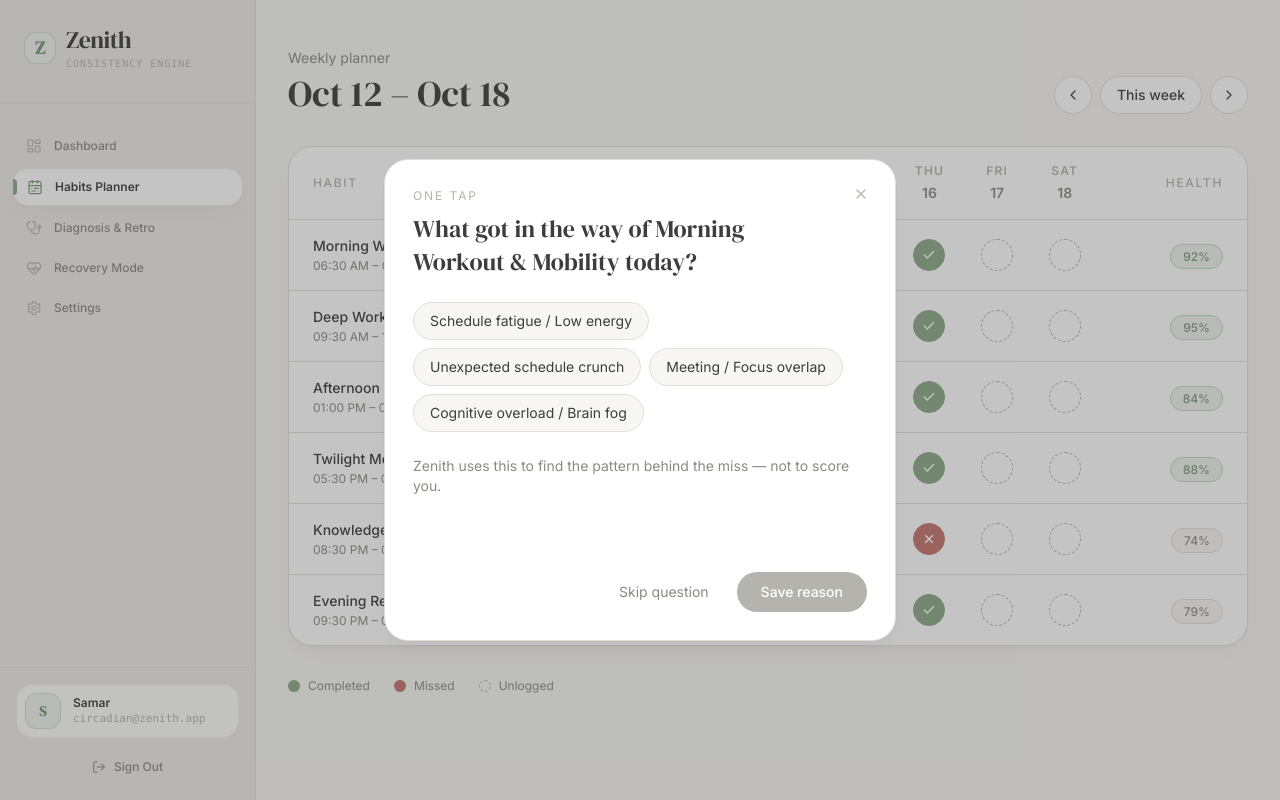
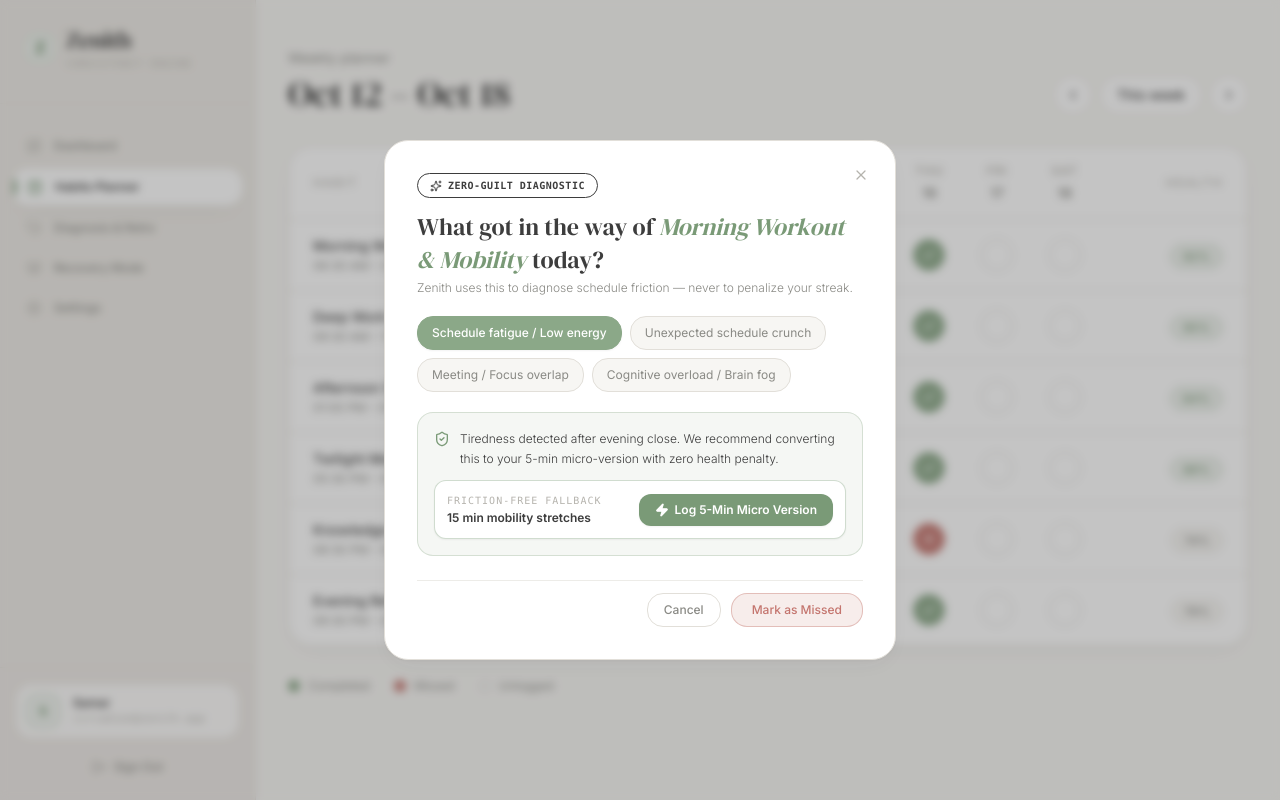
Before and after one commit to SamarSiddiqui/Zenith, a Next.js app: page /habits in a window 1280 px wide. Both pictures are taken after a click on the button 657 px from the left and 255 px from the top of the page. Built offline with nearby package versions, Linux system fonts and the light colour scheme; no server answers.

Commit message:
feat(habits): upgrade SkipModal with 1-click 5-min micro-step logging and friction diagnostics

```diff
--- a/app/habits/page.tsx
+++ b/app/habits/page.tsx
@@ -20,14 +20,14 @@ export default function HabitsPage() {
   const [grid, setGrid] = useState<Grid>(
     Object.fromEntries(seedHabits.map((h) => [h.id, [...h.week]]))
   );
-  const [modalHabit, setModalHabit] = useState<string | null>(null);
+  const [modalHabit, setModalHabit] = useState<(typeof seedHabits)[0] | null>(null);
 
-  const toggle = (habitId: string, habitName: string, dayIndex: number) => {
+  const toggle = (habitId: string, habit: (typeof seedHabits)[0], dayIndex: number) => {
     setGrid((prev) => {
       const row = [...prev[habitId]];
       const next = cycle[row[dayIndex]];
       row[dayIndex] = next;
-      if (next === 'missed') setModalHabit(habitName);
+      if (next === 'missed') setModalHabit(habit);
       return { ...prev, [habitId]: row };
     });
   };
@@ -99,7 +99,7 @@ export default function HabitsPage() {
                         whileHover={{ scale: 1.12 }}
                         whileTap={{ scale: 0.88 }}
                         transition={{ duration: 0.12, ease: 'easeOut' }}
-                        onClick={() => toggle(habit.id, habit.name, i)}
+                        onClick={() => toggle(habit.id, habit, i)}
                         aria-label={`${habit.name} on ${weekDays[i]} ${weekDates[i]} — ${status}`}
                         className={[
                           'mx-auto flex h-8 w-8 items-center justify-center rounded-full border transition-colors duration-150 ease-out',
@@ -159,7 +159,7 @@ export default function HabitsPage() {
           </span>
         </div>
 
-        <SkipModal habitName={modalHabit} onClose={() => setModalHabit(null)} />
+        <SkipModal habit={modalHabit} onClose={() => setModalHabit(null)} />
       </div>
     </Layout>
   );
--- a/components/habits/SkipModal.tsx
+++ b/components/habits/SkipModal.tsx
@@ -2,121 +2,174 @@
 
 import React, { useState } from 'react';
 import { AnimatePresence, motion } from 'framer-motion';
-import { X, Sparkles } from 'lucide-react';
+import { X, Sparkles, ShieldCheck, Zap, ArrowRight, Check } from 'lucide-react';
 import { skipReasons } from '../../data/zenith';
+import type { Habit } from '../../types/zenith';
 
 interface SkipModalProps {
-  habitName: string | null;
+  habit: Habit | null;
+  dayIndex?: number;
   onClose: () => void;
+  onLogMicroStep?: (habitId: string, dayIndex?: number) => void;
+  onConfirmMiss?: (habitId: string, dayIndex?: number) => void;
 }
 
-export function SkipModal({ habitName, onClose }: SkipModalProps) {
-  const [selected, setSelected] = useState<string | null>(null);
-  const response = skipReasons.find((r) => r.id === selected)?.response;
+export function SkipModal({
+  habit,
+  dayIndex = 3,
+  onClose,
+  onLogMicroStep,
+  onConfirmMiss,
+}: SkipModalProps) {
+  const [selectedReasonId, setSelectedReasonId] = useState<string | null>('tired');
+  const [isLoggedMicro, setIsLoggedMicro] = useState(false);
 
-  const close = () => {
-    setSelected(null);
+  if (!habit) return null;
+
+  const currentReason = skipReasons.find((r) => r.id === selectedReasonId) || skipReasons[0];
+
+  const handleClose = () => {
+    setSelectedReasonId('tired');
+    setIsLoggedMicro(false);
     onClose();
   };
 
+  const handleAcceptMicroStep = () => {
+    if (onLogMicroStep && habit) {
+      onLogMicroStep(habit.id, dayIndex);
+      setIsLoggedMicro(true);
+      setTimeout(() => {
+        handleClose();
+      }, 900);
+    }
+  };
+
+  const handleSaveMissReason = () => {
+    if (onConfirmMiss && habit) {
+      onConfirmMiss(habit.id, dayIndex);
+    }
+    handleClose();
+  };
+
   return (
-    <AnimatePresence>
-      {habitName && (
-        <motion.div
-          className="fixed inset-0 z-50 flex items-end justify-center p-4 sm:items-center"
-          initial={{ opacity: 0 }}
-          animate={{ opacity: 1 }}
-          exit={{ opacity: 0 }}
-          transition={{ duration: 0.18, ease: 'easeOut' }}
-        >
-          <div className="absolute inset-0 bg-ink/30" onClick={close} aria-hidden />
+    <div className="fixed inset-0 z-50 flex items-center justify-center p-4 bg-ink/30 backdrop-blur-xs">
       <motion.div
         role="dialog"
         aria-modal="true"
-            aria-label="Why did you skip?"
-            initial={{ opacity: 0, y: 16, scale: 0.98 }}
-            animate={{ opacity: 1, y: 0, scale: 1 }}
-            exit={{ opacity: 0, y: 12, scale: 0.98 }}
+        aria-label="Mindful Friction Diagnostic"
+        initial={{ opacity: 0, scale: 0.96, y: 8 }}
+        animate={{ opacity: 1, scale: 1, y: 0 }}
+        exit={{ opacity: 0, scale: 0.96 }}
         transition={{ duration: 0.22, ease: [0.23, 1, 0.32, 1] }}
-            className="relative w-full max-w-lg rounded-3xl border border-line bg-surface p-7 shadow-calm"
+        className="relative w-full max-w-lg rounded-3xl border border-line bg-surface p-6 sm:p-8 shadow-calm"
       >
+        {/* Close button */}
         <button
           type="button"
-              onClick={close}
+          onClick={handleClose}
           aria-label="Close"
-              className="absolute right-5 top-5 rounded-full p-1.5 text-faint transition-colors duration-150 ease-out hover:text-ink"
+          className="absolute right-5 top-5 rounded-full p-1.5 text-faint transition-colors hover:text-ink hover:bg-canvas"
         >
           <X className="h-4 w-4" strokeWidth={1.9} />
         </button>
 
-            <p className="text-xs uppercase tracking-[0.16em] text-faint">One tap</p>
-            <h2 className="mt-2 max-w-sm font-serif text-2xl leading-snug text-ink">
-              What got in the way of {habitName} today?
+        {/* Title */}
+        <div className="inline-flex items-center gap-1.5 rounded-full border border-sand/40 bg-sand/10 px-3 py-1 text-[10px] font-mono font-semibold uppercase tracking-wider text-sand mb-3">
+          <Sparkles className="h-3 w-3" />
+          <span>Zero-Guilt Diagnostic</span>
+        </div>
+
+        <h2 className="font-serif text-2xl leading-snug text-ink">
+          What got in the way of <span className="text-sage-deep italic">{habit.name}</span> today?
         </h2>
+        <p className="mt-1 text-xs text-muted font-light">
+          Zenith uses this to diagnose schedule friction — never to penalize your streak.
+        </p>
 
-            <div className="mt-6 flex flex-wrap gap-2">
-              {skipReasons.map((reason) => (
+        {/* Friction Reason Pills */}
+        <div className="mt-5 flex flex-wrap gap-2">
+          {skipReasons.map((reason) => {
+            const isSelected = selectedReasonId === reason.id;
+            return (
               <button
                 key={reason.id}
                 type="button"
-                  onClick={() => setSelected(reason.id)}
-                  aria-pressed={selected === reason.id}
-                  className={[
-                    'rounded-full border px-4 py-2 text-sm transition-colors duration-150 ease-out',
-                    selected === reason.id
-                      ? 'border-sage bg-sage text-white'
-                      : 'border-line bg-canvas text-ink hover:border-faint'
-                  ].join(' ')}
+                onClick={() => setSelectedReasonId(reason.id)}
+                className={`rounded-2xl border px-3.5 py-2 text-xs transition-all ${
+                  isSelected
+                    ? 'border-sage bg-sage text-white shadow-xs font-medium'
+                    : 'border-line bg-canvas text-muted hover:border-line/80 hover:text-ink'
+                }`}
               >
                 {reason.label}
               </button>
-              ))}
+            );
+          })}
         </div>
 
-            <div className="mt-6 min-h-[92px]">
-              <AnimatePresence mode="wait">
-                {response ? (
-                  <motion.div
-                    key={selected}
-                    initial={{ opacity: 0, y: 8 }}
-                    animate={{ opacity: 1, y: 0 }}
-                    exit={{ opacity: 0, y: -6 }}
-                    transition={{ duration: 0.2, ease: [0.23, 1, 0.32, 1] }}
-                    className="rounded-2xl border border-sage/35 bg-sage-wash p-5"
-                  >
-                    <div className="flex gap-3">
-                      <Sparkles className="mt-0.5 h-4 w-4 shrink-0 text-sage-deep" strokeWidth={1.9} aria-hidden />
-                      <p className="text-sm leading-relaxed text-ink">{response}</p>
-                    </div>
-                  </motion.div>
-                ) : (
-                  <p key="empty" className="text-sm text-muted">
-                    Zenith uses this to find the pattern behind the miss — not to score you.
+        {/* Behavioral Recommendation Box */}
+        <div className="mt-5 rounded-2xl border border-sage/30 bg-sage-wash/60 p-4 space-y-3">
+          <div className="flex items-start gap-2.5">
+            <ShieldCheck className="h-4 w-4 text-sage-deep shrink-0 mt-0.5" />
+            <p className="text-xs leading-relaxed text-ink font-light">
+              {currentReason.response}
             </p>
-                )}
-              </AnimatePresence>
           </div>
 
-            <div className="mt-6 flex justify-end gap-2">
+          {/* 1-Click 5-Min Micro Step Offer */}
+          <div className="rounded-xl border border-sage/40 bg-surface p-3 flex flex-col sm:flex-row sm:items-center sm:justify-between gap-3 shadow-xs">
+            <div>
+              <span className="block text-[10px] uppercase font-mono tracking-widest text-faint">
+                Friction-Free Fallback
+              </span>
+              <span className="block text-xs font-semibold text-ink mt-0.5">
+                {habit.microVersion || '5-minute micro action'}
+              </span>
+            </div>
+
             <button
               type="button"
-                onClick={close}
-                className="rounded-full px-5 py-2.5 text-sm text-muted transition-colors duration-150 ease-out hover:text-ink"
+              onClick={handleAcceptMicroStep}
+              disabled={isLoggedMicro}
+              className={`flex items-center justify-center gap-1.5 rounded-xl px-4 py-2 text-xs font-semibold transition-all shrink-0 ${
+                isLoggedMicro
+                  ? 'bg-sage text-white'
+                  : 'bg-sage-deep text-white hover:bg-sage shadow-xs'
+              }`}
             >
-                Skip question
+              {isLoggedMicro ? (
+                <>
+                  <Check className="h-3.5 w-3.5 stroke-[3]" />
+                  <span>Logged! Health Preserved</span>
+                </>
+              ) : (
+                <>
+                  <Zap className="h-3.5 w-3.5 fill-current" />
+                  <span>Log 5-Min Micro Version</span>
+                </>
+              )}
+            </button>
+          </div>
+        </div>
+
+        {/* Modal Actions */}
+        <div className="mt-6 flex items-center justify-end gap-2.5 pt-3 border-t border-line/60">
+          <button
+            type="button"
+            onClick={handleClose}
+            className="rounded-2xl border border-line px-4 py-2 text-xs font-medium text-muted hover:text-ink hover:bg-canvas transition-colors"
+          >
+            Cancel
           </button>
           <button
             type="button"
-                onClick={close}
-                disabled={!selected}
-                className="rounded-full bg-sage px-6 py-2.5 text-sm font-medium text-white transition-colors duration-150 ease-out hover:bg-sage-deep disabled:cursor-not-allowed disabled:bg-faint"
+            onClick={handleSaveMissReason}
+            className="rounded-2xl border border-clay/40 bg-clay-wash px-5 py-2 text-xs font-medium text-clay hover:bg-clay hover:text-white transition-colors"
           >
-                Save reason
+            Mark as Missed
           </button>
         </div>
       </motion.div>
-        </motion.div>
-      )}
-    </AnimatePresence>
+    </div>
   );
 }
```
Lines whose indentation alone changed are shown as unchanged.
